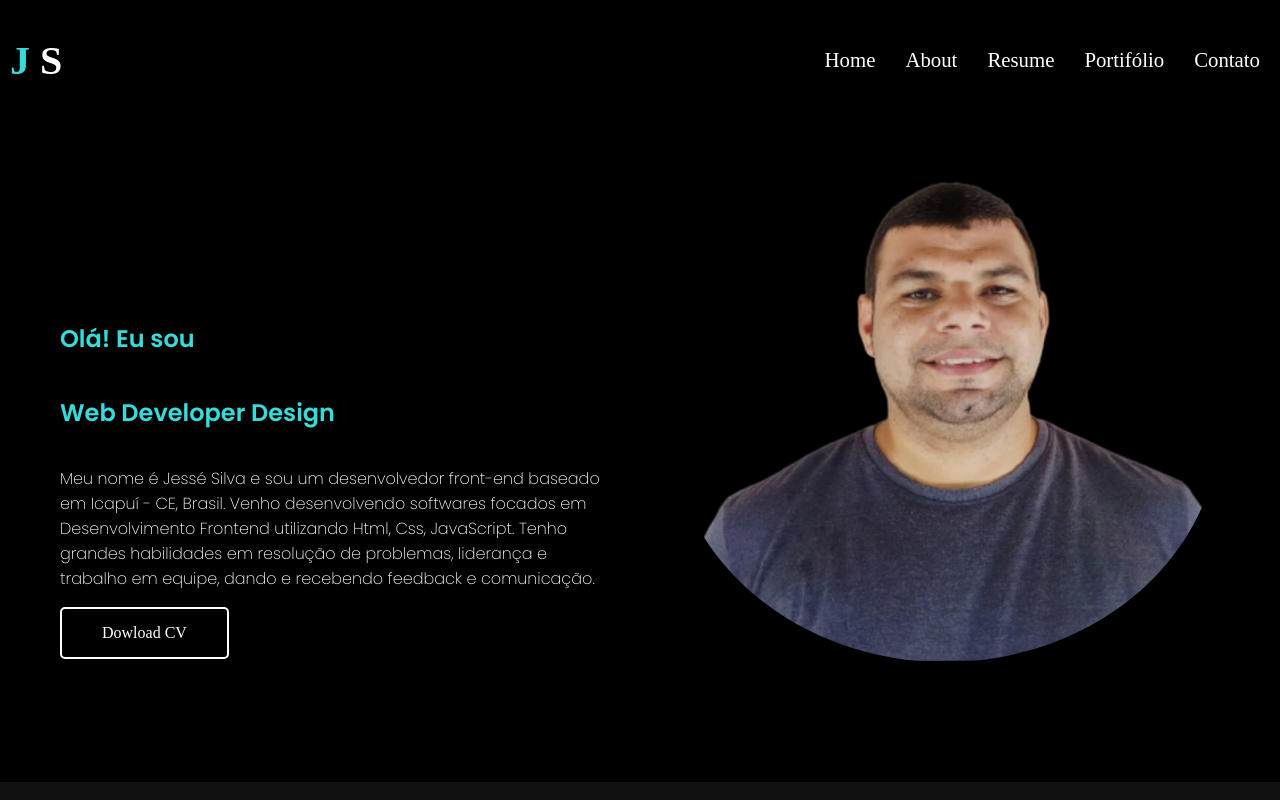
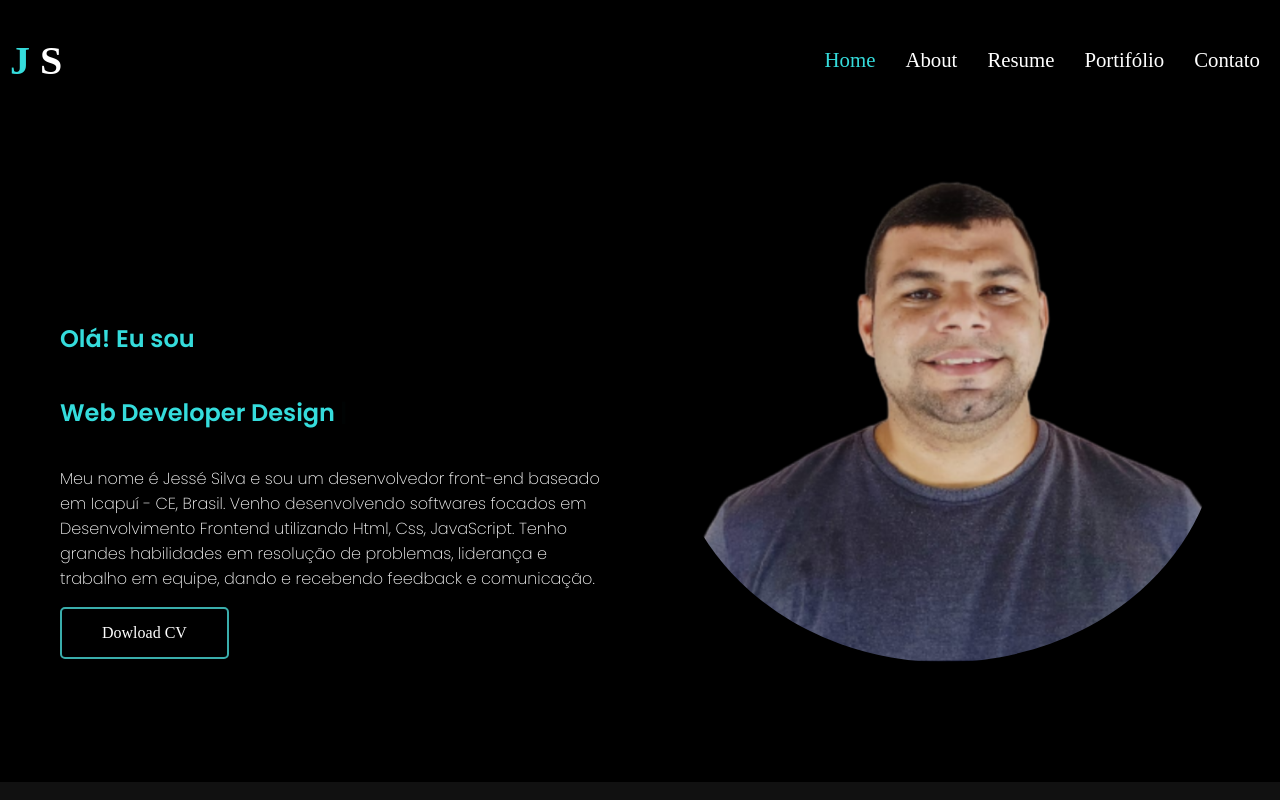
Before and after one commit to jesseprogran/portifolio-js, a plain HTML site: page index.html in a window 1280 px wide. In both pictures the pointer is over the link "Home". Shown: the top 800 px of the page. Drawn offline with Linux system fonts and the light colour scheme.

Commit message:
feito algumas alterações

```diff
--- a/style.css
+++ b/style.css
@@ -48,6 +48,11 @@ header .primeira-navegacao li a {
   font-size: 1.3rem;
 }
 
+header .primeira-navegacao a:hover {
+  color: #35dcdc;
+  opacity: 0.5s;
+}
+
 
 /* Seção Dowload-CV */
 
@@ -84,7 +89,11 @@ header .primeira-navegacao li a {
   color: #fff;
   padding: 15px 40px;
   border-radius: 5px;
-  border: 2px solid white;
+  border: 2px solid rgb(58, 173, 171);
+}
+
+.section-um a:hover {
+  color: #35dcdc;
 }
 
 .section-um img {
```
